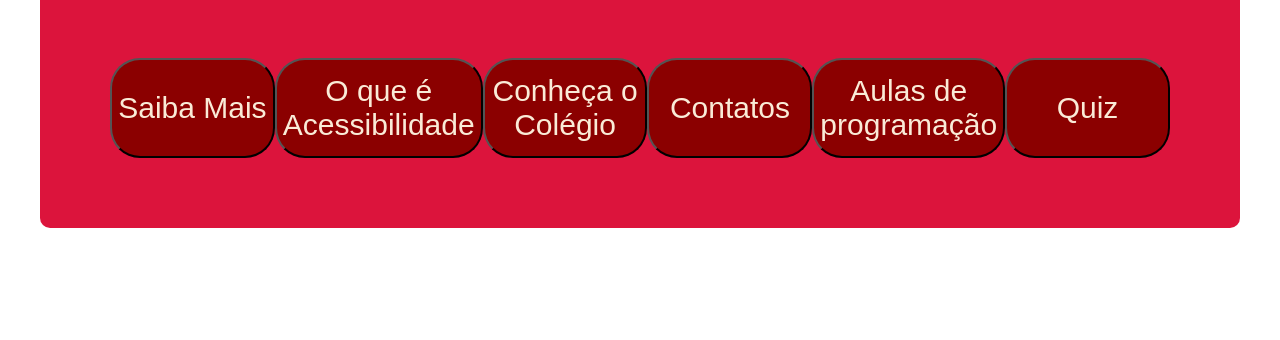
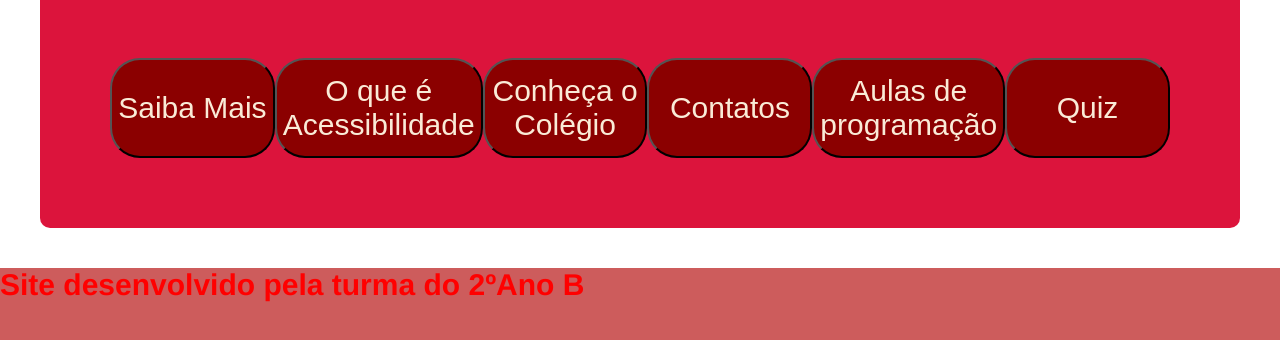
Before and after one commit to ramosthomas-ux/Projeto-Teste, a plain HTML site: page index.html in a window 1280 px wide. Shown: the part 546-886 px from the top of the page. Before the commit the page ends 814 px from the top, so only its background shows below. Drawn offline with Linux system fonts and the light colour scheme.

Commit message:
biribinha

```diff
--- a/index.html
+++ b/index.html
@@ -27,7 +27,7 @@
         </section>
     </main>
     <footer>
-
+    <h2>Site desenvolvido pela turma do 2ºAno B</h2>
     </footer>
 </body>
 </html>
--- a/style.css
+++ b/style.css
@@ -59,3 +59,14 @@ height: 100px;
 width: 250px;
 font-size: 30px;
 }
+
+footer{
+    height: 100px;
+    align-items: center;
+    justify-content: center;
+    background-color: indianred;
+}
+h2{
+    color: red;
+    font-size: 30px;
+}
```
